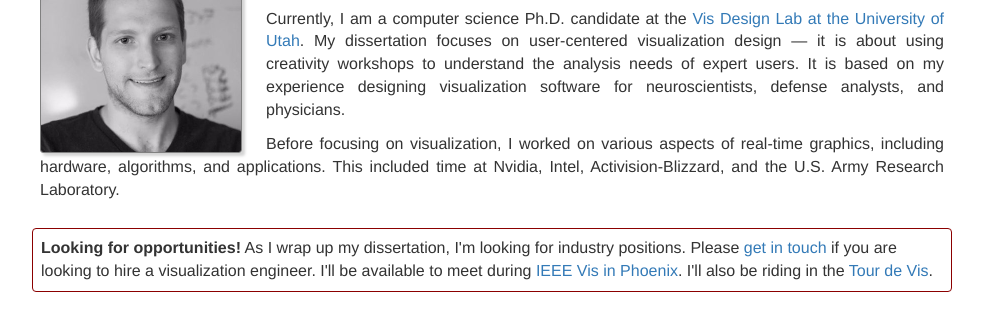
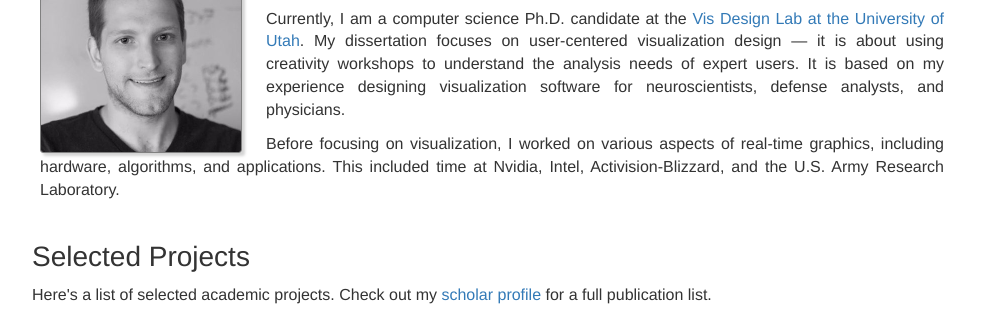
Before and after one commit to kerzner/kerzner.github.io, a plain HTML site: page index.html in a window 1280 px wide. Shown: the part 133-444 px from the top of the page, without its empty margins (148-1131 px from the left). Drawn offline with Linux system fonts and the light colour scheme.

Commit message:
Remove news.

```diff
--- a/index.html
+++ b/index.html
@@ -18,7 +18,8 @@
     <div class="subtitle-text">
       Data visualization designer & developer
       <div class="project-links">
-        <a href="mailto:ethan.kerzner@gmail.com" target="_blank">Email <i class="fa fa-envelope-o" aria-hidden="true"></i></a> |
+        <a href="mailto:ethan.kerzner@gmail.com" target="_blank">Email <i class="fa fa-envelope-o"
+                                                                          aria-hidden="true"></i></a> |
         <a href="https://www.linkedin.com/in/ethan-kerzner"> LinkedIn <i class="fa fa-linkedin-square"
                                                                          aria-hidden="true"></i></a> |
         <a href="https://twitter.com/EthanKerzner/"> Twitter <i class="fa fa-twitter-square" aria-hidden="true"></i></a>
@@ -52,14 +53,6 @@
             </p>
 
           </div>
-        </div>
-        <div class="news">
-          <b>Looking for opportunities!</b> As I wrap up my dissertation, I'm looking for industry positions. Please <a
-          href="mailto:ethan.kerzner@gmail.com" target="_blank">get in touch</a> if you are
-          looking to hire a visualization engineer.
-
-          I'll be available to meet during <a href="http://ieeevis.org">IEEE Vis in Phoenix</a>.
-          I'll also be riding in the <a href="https://www.gicentre.net/velo-club-de-vis">Tour de Vis</a>.
         </div>
         <h3>
           Selected Projects
```
